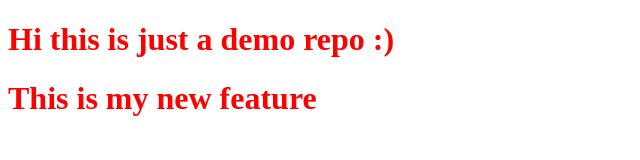
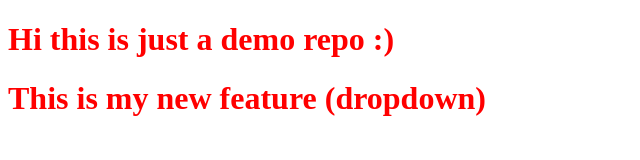
Before and after one commit to Maheswari-Panda/Demo_Repo, a plain HTML site: page index.html in a window 1280 px wide. Shown: the whole page, without its empty margins (0-640 px from the left). Drawn offline with Linux system fonts and the light colour scheme.

```diff
--- a/index.html
+++ b/index.html
@@ -8,6 +8,6 @@
 </head>
 <body>
     <h1>Hi this is just a demo repo :)</h1>
-    <h1>This is my new feature</h1>
+    <h1>This is my new feature (dropdown)</h1>
 </body>
 </html>
```
